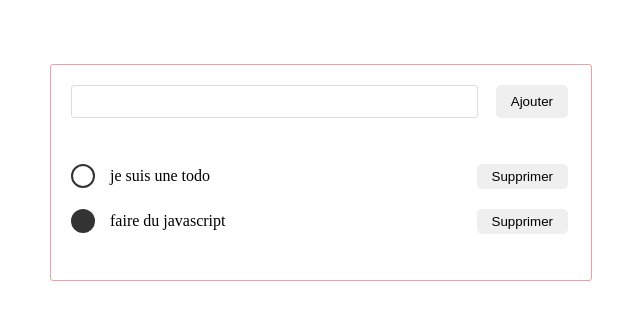
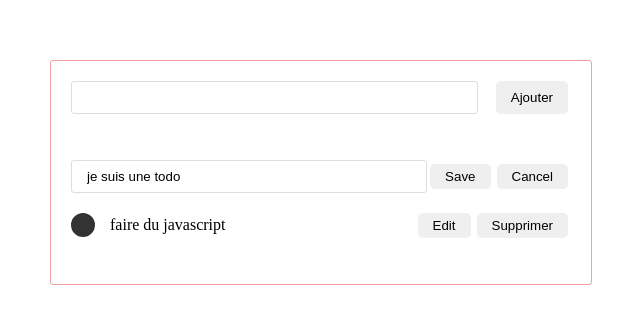
Before and after one commit to Slim-coder20/Todo_javascript-, a website built with Vite: page src/index.html in a window 1280 px wide. Shown: the part 228-552 px from the top of the page, without its empty margins (319-959 px from the left). Built offline with nearby package versions, Linux system fonts and the light colour scheme.

Commit message:
mise en place de l'edit des todos

```diff
--- a/src/index.js
+++ b/src/index.js
@@ -15,12 +15,26 @@ const todos = [
   {
     text: "je suis une todo",
     done: false,
+    editMode: true,
   },
   {
     text: "faire du javascript",
     done: true,
+    editMode: false,
   },
 ];
+
+const displayTodo = () => {
+  const todosNode = todos.map((todo, index) => {
+    if (todo.editMode) {
+      return createTodoEditElement(todo, index);
+    } else {
+      return createTodoElement(todo, index);
+    }
+  });
+  ul.innerHTML = "";
+  ul.append(...todosNode);
+};
 
 /* Nous allons ensuite créer un écouteur et le gestionnaire d'événement correspondant :  */
 form.addEventListener("submit", (event) => {
@@ -30,30 +44,63 @@ form.addEventListener("submit", (event) => {
   addTodo(value);
 });
 
-const displayTodo = () => {
-  const todosNode = todos.map((todo, index) => {
-    return createTodoElement(todo, index);
-  });
-  ul.innerHTML = "";
-  ul.append(...todosNode);
-};
-
 const createTodoElement = (todo, index) => {
   const li = document.createElement("li");
   const buttonDelete = document.createElement("button");
   buttonDelete.innerHTML = "Supprimer";
+  const buttonEdit = document.createElement("button");
+  buttonEdit.innerHTML = "Edit";
   buttonDelete.addEventListener("click", (event) => {
     event.stopPropagation();
     deleteTodo(index);
+  });
+  buttonEdit.addEventListener("click", (event) => {
+    event.stopPropagation();
+    toggleEditMode(index);
   });
   li.innerHTML = `
     <span class="todo ${todo.done ? "done" : ""}"></span>
     <p>${todo.text}</p>
   `;
-  li.append(buttonDelete);
+  li.append(buttonEdit, buttonDelete);
   li.addEventListener("click", (event) => {
     toggleTodo(index);
   });
+  return li;
+};
+
+const createTodoEditElement = (todo, index) => {
+  const li = document.createElement("li");
+  const input = document.createElement("input");
+  input.type = "text";
+  input.value = todo.text;
+  const buttonSave = document.createElement("button");
+  buttonSave.innerHTML = "Save";
+  const buttonCancel = document.createElement("button");
+  buttonCancel.innerHTML = "Cancel";
+  buttonCancel.addEventListener('click', (event) => {
+    event.stopPropagation();
+    toggleEditMode(index);
+  });
+  buttonSave.addEventListener('click', (event) => {
+    editTodo(index, input);
+
+  })
+
+  buttonSave.addEventListener("click", (event) => {
+    event.stopPropagation();
+    todos[index].text = input.value;
+    todos[index].editMode = false;
+    displayTodo();
+  });
+
+  buttonCancel.addEventListener("click", (event) => {
+    event.stopPropagation();
+    todos[index].editMode = false;
+    displayTodo();
+  });
+
+  li.append(input, buttonSave, buttonCancel);
   return li;
 };
 
@@ -62,6 +109,7 @@ const addTodo = (text) => {
   todos.push({
     text,
     done: false,
+    editMode: false,
   });
   displayTodo();
 };
@@ -76,5 +124,17 @@ const toggleTodo = (index) => {
   todos[index].done = !todos[index].done;
   displayTodo();
 };
+/* création d'une fonction pour éditer le todo  */
+const toggleEditMode = (index) => {
+  todos[index].editMode = !todos[index].editMode;
+  displayTodo();
+};
 
+const editTodo = (index, input) => {
+  const value = input.value;
+  todos[index].text = value;
+  todos[index].editMode = false;
+  displayTodo();
+
+}
 displayTodo();
--- a/src/style.css
+++ b/src/style.css
@@ -59,6 +59,10 @@ li {
    padding: 10px 0;
 }
 
+li input {
+  flex: 1;
+}
+
 li p {
   flex: 1;
 }
```
